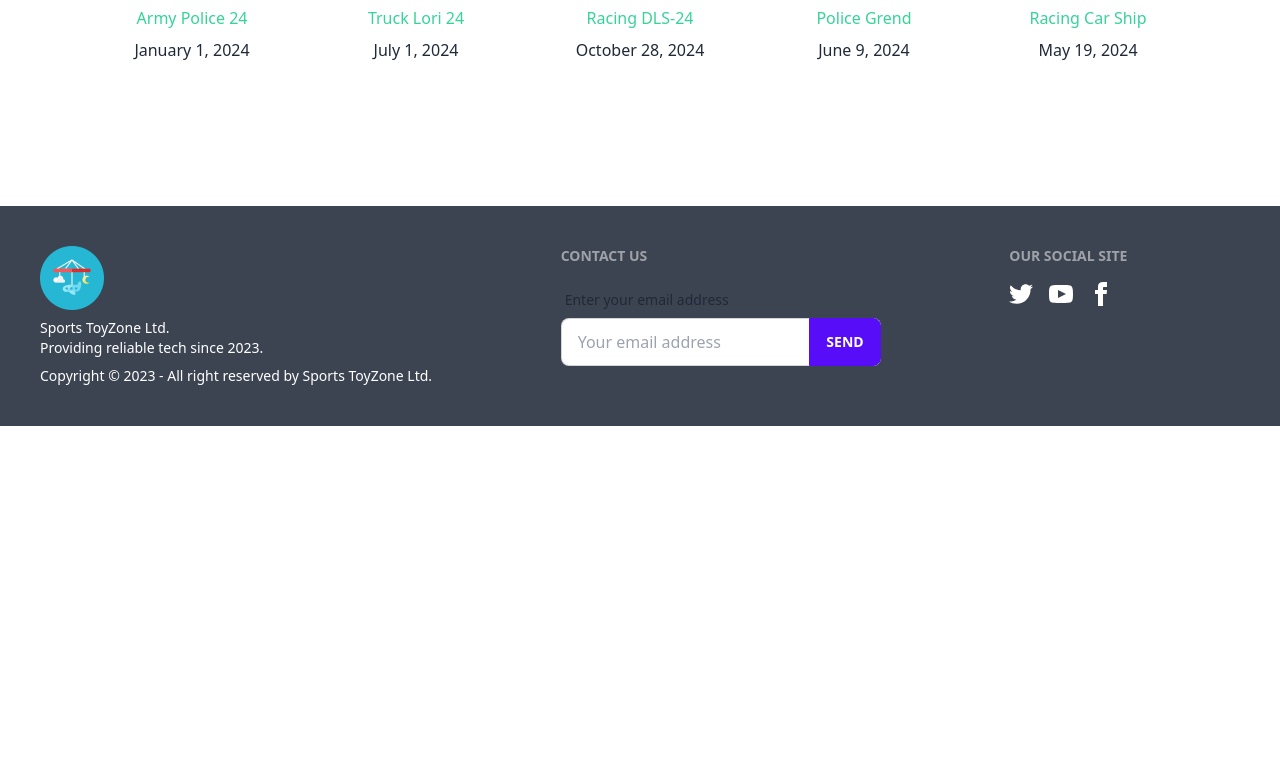
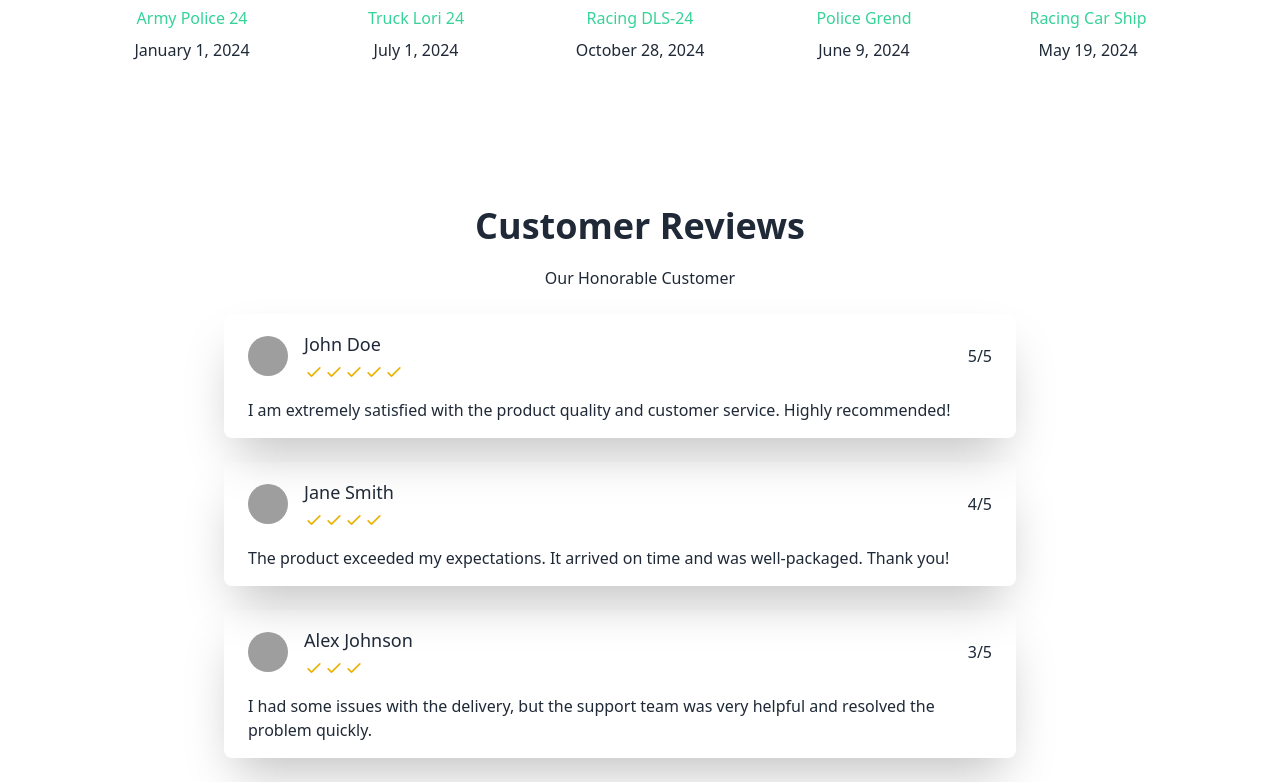
Before and after one commit to SalehinShohan/sports-toyzone, a React (Vite) app: page / in a window 1280 px wide. Shown: the part 2458-3240 px from the top of the page. Before the commit the page ends 2884 px from the top, so only its background shows below. Built offline with nearby package versions, Linux system fonts and the light colour scheme; no server answers; grey boxes are pictures that could not be loaded.

Commit message:
add extra section customer review components

```diff
--- /dev/null
+++ b/public/review.json
@@ -0,0 +1,26 @@
+[
+    {
+      "id": 1,
+      "name": "John Doe",
+      "comment":
+        "I am extremely satisfied with the product quality and customer service. Highly recommended!",
+      "rating": 5,
+      "image": "https://encrypted-tbn0.gstatic.com/images?q=tbn:ANd9GcSnTAoAQYLpEaXqL9JP89oY9Eieo1UzBrqKEQ&usqp=CAU"
+    },
+    {
+      "id": 2,
+      "name": "Jane Smith",
+      "comment":
+        "The product exceeded my expectations. It arrived on time and was well-packaged. Thank you!",
+      "rating": 4,
+      "image": "https://encrypted-tbn0.gstatic.com/images?q=tbn:ANd9GcT8z2IddoXW_X87JJzOKpL_AC3Vs4LsUgaLLw&usqp=CAU"
+    },
+    {
+      "id": 3,
+      "name": "Alex Johnson",
+      "comment":
+        "I had some issues with the delivery, but the support team was very helpful and resolved the problem quickly.",
+      "rating": 3,
+      "image": "https://encrypted-tbn0.gstatic.com/images?q=tbn:ANd9GcQyIkWCF_2NnTM-imjWtFuzsPEWFYYH-Vk76A&usqp=CAU"
+    }
+  ]
--- /dev/null
+++ b/src/components/CustomerReview/CustomerReview.jsx
@@ -0,0 +1,69 @@
+import { useEffect, useState } from "react";
+
+const CustomerReview = () => {
+
+  const [reviews, setReviews] = useState([]);
+  useEffect( ()=> {
+    fetch('review.json')
+    .then(res => res.json())
+    .then(data => {
+        setReviews(data)
+    })
+  }, [])
+
+  return (
+    <div className="bg-base-100 py-8">
+      <div className="max-w-4xl mx-auto px-4 sm:px-6 lg:px-8">
+        <h2 className="text-4xl font-extrabold text-center mt-16">
+          Customer Reviews
+        </h2>
+        <p className="text-center mt-5">Our Honorable Customer</p>
+        <div className="mt-6 space-y-6">
+          {reviews.map((review) => (
+            <div
+              key={review.id}
+              className=" rounded-lg shadow-2xl mr-10 px-6 py-4">
+              <div className="flex items-center justify-between">
+                <div className="flex items-center ">
+                  <div className="h-10 w-10 rounded-full overflow-hidden">
+                    <img
+                      src={review.image}
+                      alt={review.name}
+                      className="h-full w-full object-cover transition duration-300 transform hover:scale-110"
+                    />
+                  </div>
+                  <div className="ml-4">
+                    <h3 className="text-lg font-medium ">
+                      {review.name}
+                    </h3>
+                    <div className="flex mt-1">
+                      {[...Array(review.rating)].map((_, index) => (
+                        <svg
+                          key={index}
+                          className="h-5 w-5 text-yellow-500"
+                          fill="none"
+                          viewBox="0 0 24 24"
+                          stroke="currentColor">
+                          <path
+                            strokeLinecap="round"
+                            strokeLinejoin="round"
+                            strokeWidth={2}
+                            d="M5 13l4 4L19 7"
+                          />
+                        </svg>
+                      ))}
+                    </div>
+                  </div>
+                </div>
+                <span className="">{review.rating}/5</span>
+              </div>
+              <p className="mt-4">{review.comment}</p>
+            </div>
+          ))}
+        </div>
+      </div>
+    </div>
+  );
+};
+
+export default CustomerReview;
--- a/src/components/Freatures/Features.jsx
+++ b/src/components/Freatures/Features.jsx
@@ -25,7 +25,7 @@ const Features = () => {
     <section className="py-8 bg-base-100 mt-10">
       <div className="container mx-auto flex flex-col items-center">
         <h2 className="text-4xl font-bold mb-4 mt-10">Our Featured Products</h2>
-        <p className="mb-10"><button className="btn loading">Comming Soon Earlier Year.....</button></p>
+        <p className="mb-10"><button className="btn loading">Comming Soon in Earlier Years.....</button></p>
         <div className="flex flex-wrap justify-center">
           {products.map((product) => (
             <motion.div
--- a/src/components/GalleryZone/GalleryZone.jsx
+++ b/src/components/GalleryZone/GalleryZone.jsx
@@ -26,7 +26,7 @@ const GalleryZone = () => {
         <h2 className="text-4xl text-center font-bold mb-10 mt-36">
           Our Gallery ToyZone
         </h2>
-        <p className="text-center">Our Valuable Car...<progress className="progress w-40 ml-5"></progress></p>
+        <p className="text-center">Our Valuable Cars...<progress className="progress w-40 ml-5"></progress></p>
         <OurGallery></OurGallery>
       </div>
 
--- a/src/components/Home/Home.jsx
+++ b/src/components/Home/Home.jsx
@@ -1,4 +1,5 @@
 import Banner from "../Banner/Banner";
+import CustomerReview from "../CustomerReview/CustomerReview";
 import Features from "../Freatures/Features";
 import GalleryZone from "../GalleryZone/GalleryZone";
 
@@ -8,6 +9,7 @@ const Home = () => {
             <Banner></Banner>
             <GalleryZone></GalleryZone>
             <Features></Features>
+            <CustomerReview></CustomerReview>
         </div>
     );
 };
```
